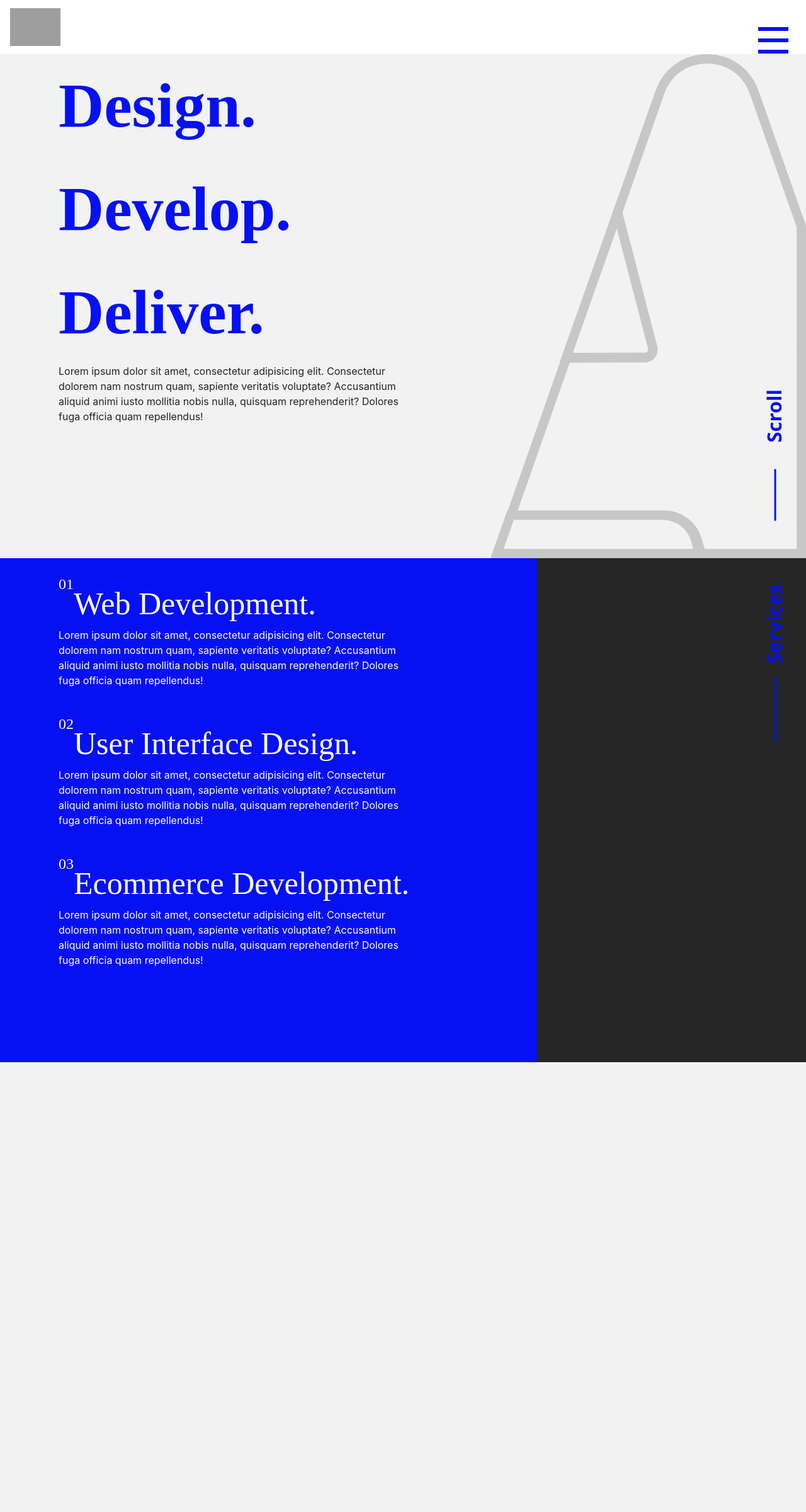
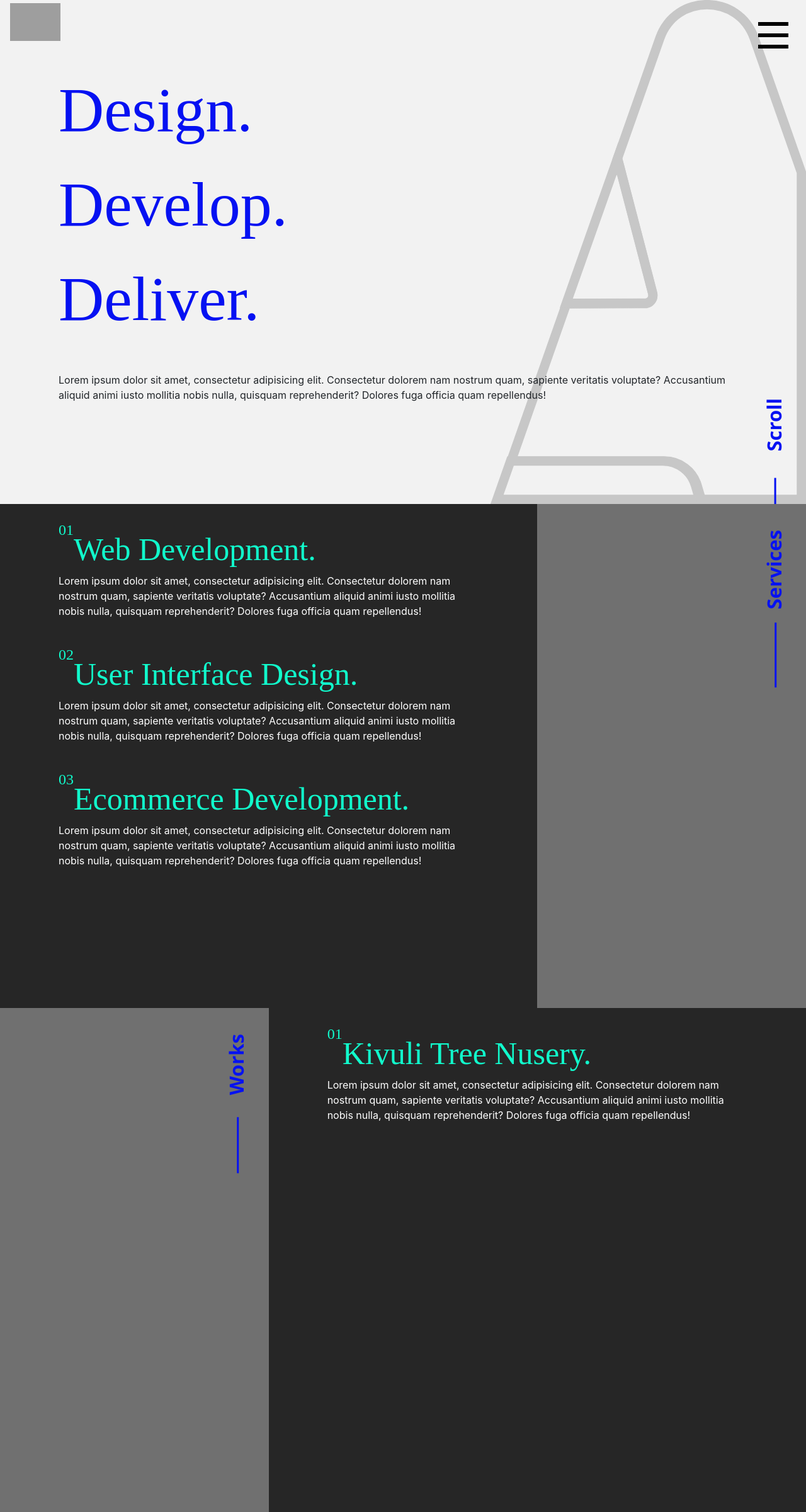
Before and after one commit to Antratech-Studios/webapp, a Flask app: page / in a window 1280 px wide. Shown: the whole page at 63% size. Before the commit the page ends 1686 px from the top, so only its background shows below. Run offline with Flask 2, Linux system fonts and the light colour scheme; parts of the project's set-up code (start-up, migrations or seed data) failed here and were passed over; some libraries are stand-ins or nearby versions; some web fonts are replaced; grey boxes are pictures that could not be loaded.

Commit message:
servic page

```diff
--- a/static/javascript.js
+++ b/static/javascript.js
@@ -1,5 +1,8 @@
 $(document).ready(function(){
 	$('#burger-container').click(function(){
 		$(this).toggleClass('open');
+		$('#menu').toggle()
+		$('.navbar-brand').toggle()
 	});
+
 });
--- a/static/stylesheet.css
+++ b/static/stylesheet.css
@@ -1,5 +1,30 @@
+@namespace xlink 'http://www.w3.org/1999/xlink';
+svg image[xlink|href*="temp"] {
+    outline: 3px solid red;
+}
+.footer, .service-block ul li a {
+    display: block;
+    color: white;
+    text-decoration: none;
+    text-align: center;
+    list-style: none;
+
+}
+
+a:hover {
+    text-decoration: none;
+}
+
+.navbar {
+    height: 70px;
+}
+
 /*burger menu*/
-
+.top-navigation {
+    z-index: 100;
+    position: absolute;
+    width: 100%;
+}
 
 /* Icon 1 */
 
@@ -24,7 +49,7 @@
     position: absolute;
     height: 6px;
     width: 80%;
-    background-color: #0511F2;
+    background-color: black;
     opacity: 1;
     left: 0;
     -webkit-transform: rotate(0deg);
@@ -129,16 +154,16 @@
 /*titles*/
 
 .title-block {
-    margin-top: 20px;
     /*margin-left: 93px;*/
     width: 399px;
     height: 461px;
     text-align: left;
-    font: normal normal bold 100px/164px Yu Gothic UI;
+    font-family: "Yu Gothic UI Semibold";
+    font-size: 100px;
     letter-spacing: 0px;
     color: #0511F2;
     opacity: 1;
-    margin: 0 0 30px 0;
+    margin: 100px 0 30px 0;
 }
 
 .vert-section {
@@ -185,10 +210,21 @@
 }
 
 /*text wrapper*/
-.sm-text-wrapper {
-    width: 566px;
+.sm-text-wrapper, .testimonial-wrapper {
+    width: auto;
     flex-wrap: wrap;
     display: flex;
+}
+
+.testimonial-wrapper {
+    bottom: 120px;
+    position: absolute;
+    color: white;
+}
+
+.text-sup {
+    font-family: fantasy;
+    font-size: 100px;
 }
 
 .landing-text-block {
@@ -198,16 +234,16 @@
 /*sections*/
 
 .service-section-left {
-    background-color: #0511F2;
+    background-color: #262626;
 }
 
 .service-section-right {
-    background-color: #262626;
+    background-color: #707070;
 }
 
 /*blocks*/
 .service-block {
-    color: white;
+    color: #11FBCC;
     /*margin: 150px 0 0 0;*/
     text-align: left;
     letter-spacing: 0px;
@@ -215,14 +251,96 @@
     padding-top: 35px;
 }
 
-.section-title{
+.section-title {
     font-family: "Yu Gothic UI Semibold";
     font-size: 50px;
 }
 
 
-.number{
+.number {
     font-family: 'Swis721 BdOul BT';
     font-size: 24px;
     top: -40px;
 }
+
+.service-block p {
+    color: white;
+}
+
+.footer > div {
+    background-color: black;
+}
+
+.footer {
+    position: fixed;
+    left: 0;
+    bottom: 0;
+    width: 100%;
+}
+
+div.footer.service-section-left > .service-block {
+    color: white;
+    margin-top: 91px;
+}
+
+#menu {
+    display: none;
+    background-color: black;
+    height: 100vh;
+    width: 100%;
+    position: fixed;
+    z-index: 70;
+}
+
+#menu .section-title {
+    font-size: 40px;
+    color: white;
+}
+
+#menu p {
+    color: white;
+}
+
+#menu li {
+    list-style: none;
+    text-decoration: none;
+}
+
+.founder {
+    background-repeat: no-repeat;
+    background-image: url(mugshot.png);
+    background-position: center;
+    background-blend-mode: multiply;
+    background-color: #00000066;
+}
+
+/*banner*/
+
+div .vert-banner{
+    border: white;
+    border-left: 2px;
+    border-right: 2px;
+    background-color: #262626;
+    color: white;
+    border-style: none solid none solid;
+    display: flex;
+    align-items: center;
+}
+
+.banner-wrapper{
+        width: 100%;
+    flex-wrap: wrap;
+    display: flex;
+}
+.logo-bg{
+    background-image: url("bg.svg");
+}
+
+
+/*pages*/
+#service-page{
+    overflow: hidden;
+}
+
+
+div.
--- /dev/null
+++ b/templates/base.html
@@ -0,0 +1,172 @@
+<!DOCTYPE html>
+<html lang="en">
+{% block head %}
+    <head>
+
+        <meta name="viewport" content="width=device-width , initial-scale=1.0" charset="UTF-8">
+        <link rel="stylesheet" href="{{ url_for('static',filename='stylesheet.css') }}">
+        <link rel="stylesheet" href="{{ url_for('static',filename='bootstrap/css/bootstrap.css') }}">
+
+        <link rel="stylesheet" href="https://maxcdn.bootstrapcdn.com/bootstrap/4.1.3/css/bootstrap.min.css">
+        <link rel="stylesheet" href="https://use.typekit.net/inv5iwl.css">
+        <link rel="apple-touch-icon" sizes="180x180" href="../static/apple-touch-icon.png">
+        <link rel="icon" type="image/png" sizes="32x32" href="../static/favicon-32x32.png">
+        <link rel="icon" type="image/png" sizes="16x16" href="../static/favicon-16x16.png">
+        <link rel="manifest" href="/site.webmanifest">
+        <title>{% block title %}ANTRATECH{% endblock %}</title>
+
+
+    </head>
+{% endblock %}
+
+<body>
+{% block nav %}
+    <div class="top-navigation">
+        <nav class="top-nav navbar  navbar-expand-lg navbar-expand-md navbar-expand-sm navbar-expand-xl">
+            <a class="navbar-brand" href="#"><img src="../static/LOGO.svg" alt="" width="80"></a>
+            <div id="burger-container">
+                <span id="bar-1"></span>
+                <span id="bar-2"></span>
+                <span id="bar-3"></span>
+            </div>
+
+        </nav>
+
+    </div>
+{% endblock %}
+{% block menu %}
+        <div id="menu">
+        <div class="row vh-100">
+            <div class="col-7">
+                <ul>
+                    <li><a href="">
+                        <div class="service-block landing-text-block ">
+                            <div class="section-title"><sup class="number">01</sup>Home.</div>
+                            <div class="sm-text-wrapper">
+
+                            </div>
+
+
+                        </div>
+                    </a></li>
+                    <li><a href="{{ url_for('services') }}">
+                        <div class="service-block landing-text-block ">
+                            <div class="section-title"><sup class="number">02</sup>Services.</div>
+                            <div class="sm-text-wrapper">
+
+                            </div>
+
+
+                        </div>
+                    </a></li>
+                    <li><a href="">
+                        <div class="service-block landing-text-block ">
+                            <div class="section-title"><sup class="number">03</sup>Work.</div>
+                            <div class="sm-text-wrapper">
+
+                            </div>
+
+
+                        </div>
+                    </a></li>
+                    <li><a href="">
+                        <div class="service-block landing-text-block ">
+                            <div class="section-title"><sup class="number">04</sup>Process.</div>
+                            <div class="sm-text-wrapper">
+
+                            </div>
+
+
+                        </div>
+                    </a></li>
+                    <li><a href="">
+                        <div class="service-block landing-text-block ">
+                            <div class="section-title"><sup class="number">05</sup>Company.</div>
+                            <div class="sm-text-wrapper">
+
+                            </div>
+
+
+                        </div>
+                    </a></li>
+                    <li><a href="">
+                        <div class="service-block landing-text-block ">
+                            <div class="section-title"><sup class="number">06</sup>About Us.</div>
+                            <div class="sm-text-wrapper">
+
+                            </div>
+
+
+                        </div>
+                    </a></li>
+                </ul>
+            </div>
+            <div class="col-5 founder">
+                <div class="testimonial-wrapper text-center">
+                    <p><sup class="text-sup">“</sup>Lorem ipsum dolor sit amet, consectetur adipisicing elit. Minima optio perferendis tenetur
+                        voluptatem. At eius modi quasi quia. Accusantium aliquam cum eos ex laudantium nam non obcaecati
+                        repudiandae tenetur unde. <sup class="text-sup">”</sup></p>
+                </div>
+            </div>
+        </div>
+    </div>
+{% endblock %}
+{% block body %}
+
+
+
+{% endblock %}
+{% block footer %}
+    <div class="row vh-100 footer service-section no-gutters">
+        <div class="service-section-left col-lg-8 col-sm-8 col-xl-8 col-md-8">
+            <div class="service-block landing-text-block ">
+                <div class="section-title"><sup class="number">01</sup>Let's work together.</div>
+                <div class="row">
+                    <div class="col-4">
+                        <ul>
+                            <li><a href="">Lorem</a></li>
+                            <li><a href="">Lorem</a></li>
+                            <li><a href="">Lorem</a></li>
+                            <li><a href="">Lorem</a></li>
+                            <li><a href="">Lorem</a></li>
+                        </ul>
+                    </div>
+                    <div class="col-4">
+                        <h3>Offices</h3>
+                        <p>We are currently working remotely due to the current pandemic.</p>
+                    </div>
+                </div>
+
+            </div>
+
+        </div>
+        <div class="service-section-right col-lg-4 col-sm-4 col-xl-4 col-md-4">
+            <div class="vert-section">
+                <span class="vert-line"><span class="line-hide">Contact</span></span>
+            </div>
+
+        </div>
+
+
+    </div>
+{% endblock %}
+{% block script %}
+
+    <script
+            src="{{ url_for('static',filename='jquery-3.4.1.js') }}" type="text/javascript"
+    ></script>
+    <script
+            src="{{ url_for('static',filename='popper.min.js') }}" type="text/javascript"
+    ></script>
+    <script src="../static/bootstrap/js/bootstrap.js"></script>
+    <script src="{{ url_for('static',filename='jquery-3.3.1.min.js') }}"
+            integrity="sha384-q8i/X+965DzO0rT7abK41JStQIAqVgRVzpbzo5smXKp4YfRvH+8abtTE1Pi6jizo"
+            crossorigin="anonymous"></script>
+
+    <script src="https://stackpath.bootstrapcdn.com/bootstrap/4.1.3/js/bootstrap.min.js"
+            integrity="sha384-ChfqqxuZUCnJSK3+MXmPNIyE6ZbWh2IMqE241rYiqJxyMiZ6OW/JmZQ5stwEULTy"
+            crossorigin="anonymous"></script>
+    <script src="{{ url_for('static',filename='javascript.js') }}" type="text/javascript"></script>
+{% endblock %}
+</body>
+</html>
--- a/templates/index.html
+++ b/templates/index.html
@@ -1,39 +1,19 @@
-<!DOCTYPE html>
-<html lang="en">
+{% extends "base.html" %}
+
+{% block title %}{{ super() }}{% endblock %}
+
 {% block head %}
-    <head>
+    {{ super() }}
 
-        <meta name="viewport" content="width=device-width , initial-scale=1.0" charset="UTF-8">
-        <link rel="stylesheet" href="{{ url_for('static',filename='stylesheet.css') }}">
-        <link rel="stylesheet" href="{{ url_for('static',filename='bootstrap/css/bootstrap.css') }}">
-
-        <link rel="stylesheet" href="https://maxcdn.bootstrapcdn.com/bootstrap/4.1.3/css/bootstrap.min.css">
-        <link rel="stylesheet" href="https://use.typekit.net/inv5iwl.css">
-        <link rel="apple-touch-icon" sizes="180x180" href="../static/apple-touch-icon.png">
-        <link rel="icon" type="image/png" sizes="32x32" href="../static/favicon-32x32.png">
-        <link rel="icon" type="image/png" sizes="16x16" href="../static/favicon-16x16.png">
-        <link rel="manifest" href="/site.webmanifest">
-        <title>{% block title %}ANTRATECH{% endblock %}</title>
+{% endblock %}
 
 
-    </head>
+
+
+{% block nav %}
+    {{ super() }}
 {% endblock %}
 
-<body>
-{% block nav %}
-    <div class="top-navigation">
-        <nav class="top-nav navbar  navbar-expand-lg navbar-expand-md navbar-expand-sm navbar-expand-xl  navbar-light">
-            <a class="navbar-brand" href="#"><img src="../static/LOGO.svg" alt="" width="80"></a>
-            <div id="burger-container">
-                <span id="bar-1"></span>
-                <span id="bar-2"></span>
-                <span id="bar-3"></span>
-            </div>
-
-        </nav>
-
-    </div>
-{% endblock %}
 
 {% block body %}
     <div class="row vh-100 landing no-gutters">
@@ -116,24 +96,43 @@
         {##}
         {#</div>#}
     </div>
+    <div class="row vh-100 service-section no-gutters">
+        <div class="service-section-right col-lg-4 col-sm-4 col-xl-4 col-md-4">
+            <div class="vert-section">
+                <span class="vert-line"><span class="line-hide">Works</span></span>
+            </div>
+
+        </div>
+
+        <div class="service-section-left col-lg-8 col-sm-8 col-xl-8 col-md-8">
+            <div class="service-block landing-text-block ">
+                <div class="section-title"><sup class="number">01</sup>Kivuli Tree Nusery.</div>
+                <div class="sm-text-wrapper">
+                    <p>Lorem ipsum dolor sit amet, consectetur adipisicing elit. Consectetur dolorem nam nostrum quam,
+                        sapiente veritatis voluptate? Accusantium aliquid animi iusto mollitia nobis nulla, quisquam
+                        reprehenderit? Dolores fuga officia quam repellendus!</p>
+                </div>
+
+
+            </div>
+
+        </div>
+
+
+        {#        <div class="left-col vh-100 col-sm-2 col-lg-2 col-xl-2">#}
+        {##}
+        {#        </div>#}
+
+        {#<div class="right-col vh-100 col-sm-1 col-lg-1 col-xl-1">#}
+        {##}
+        {#</div>#}
+    </div>
+{% endblock %}
+
+{% block footer %}
+
 {% endblock %}
 {% block script %}
+    {{ super() }}
 
-    <script
-            src="{{ url_for('static',filename='jquery-3.4.1.js') }}" type="text/javascript"
-    ></script>
-    <script
-            src="{{ url_for('static',filename='popper.min.js') }}" type="text/javascript"
-    ></script>
-    <script src="../static/bootstrap/js/bootstrap.js"></script>
-    <script src="{{ url_for('static',filename='jquery-3.3.1.min.js') }}"
-            integrity="sha384-q8i/X+965DzO0rT7abK41JStQIAqVgRVzpbzo5smXKp4YfRvH+8abtTE1Pi6jizo"
-            crossorigin="anonymous"></script>
-
-    <script src="https://stackpath.bootstrapcdn.com/bootstrap/4.1.3/js/bootstrap.min.js"
-            integrity="sha384-ChfqqxuZUCnJSK3+MXmPNIyE6ZbWh2IMqE241rYiqJxyMiZ6OW/JmZQ5stwEULTy"
-            crossorigin="anonymous"></script>
-    <script src="{{ url_for('static',filename='javascript.js') }}" type="text/javascript"></script>
 {% endblock %}
-</body>
-</html>
```
Also changed, not shown: templates/services.html (+90 -9 lines), static/mugshot.png (added), static/overlay.svg (added).
